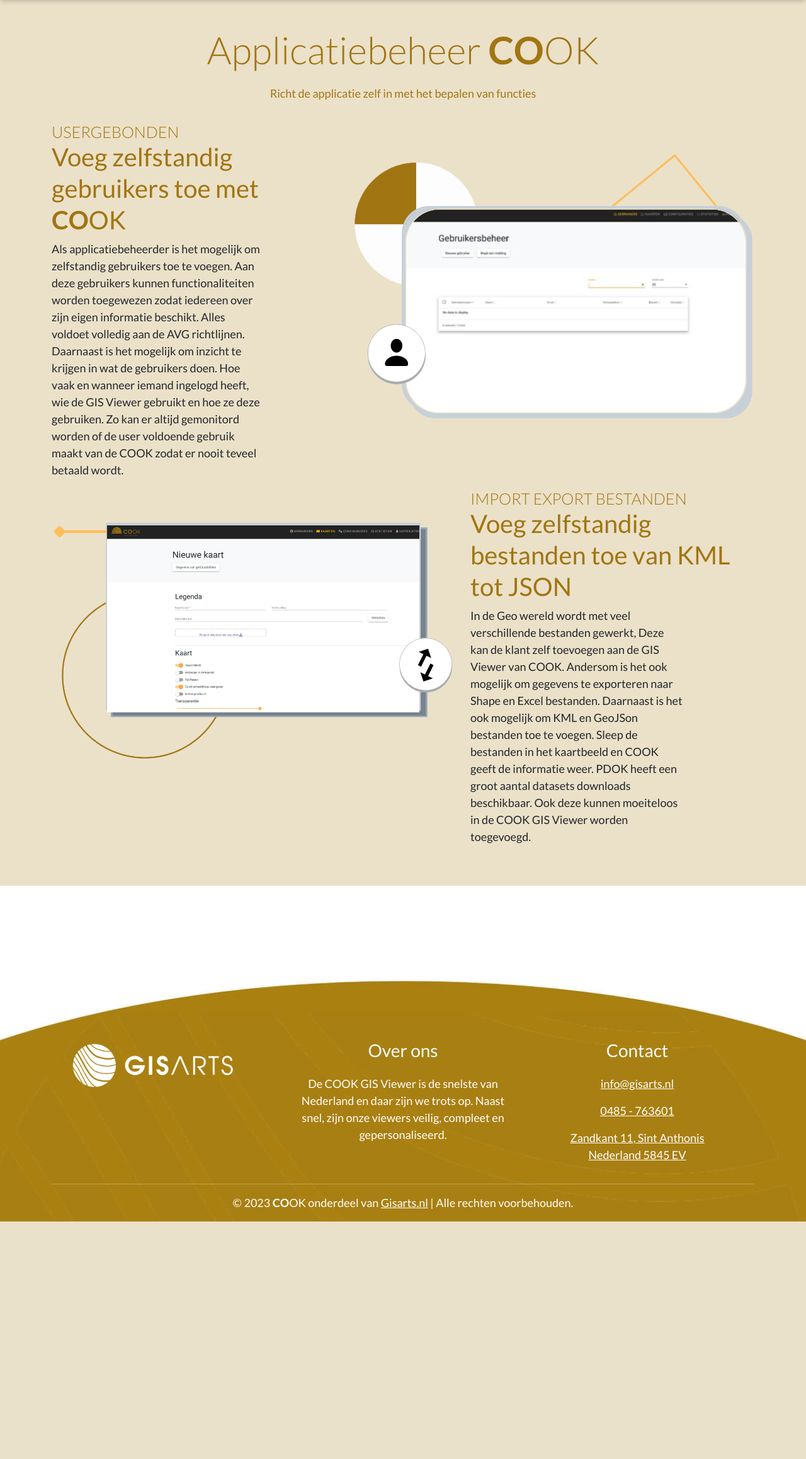
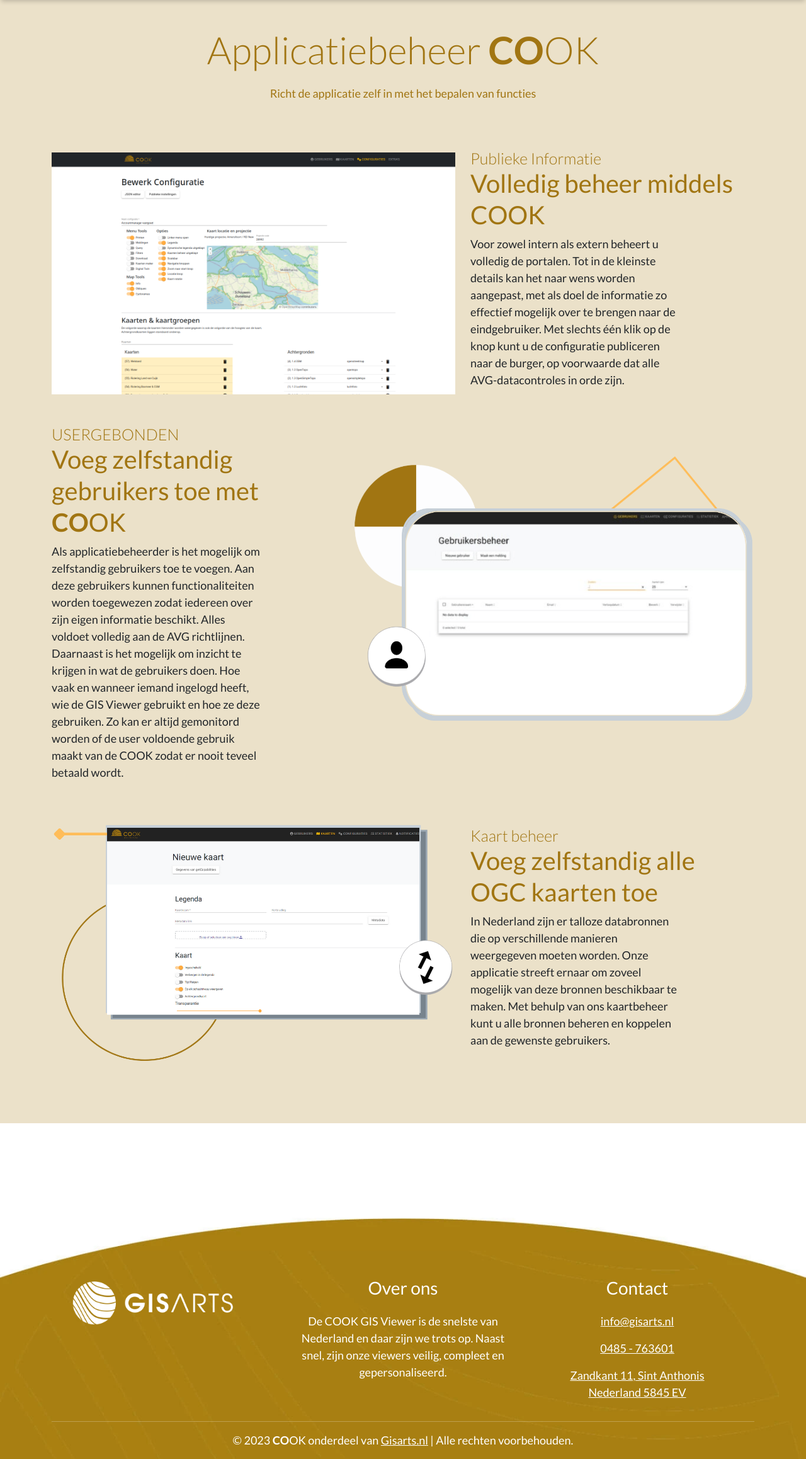
Before and after one commit to gisarts/demos, a PHP site: page /index.php?page=applicatiebeheer in a window 1280 px wide. Shown: the part 120-2436 px from the top of the page at 63% size. Before the commit the page ends 2059 px from the top, so only its background shows below. Run offline with PHP 8.4, Linux system fonts and the light colour scheme; some libraries are stand-ins or nearby versions.

Commit message:
Add public portal info

```diff
--- a/applicatiebeheer.php
+++ b/applicatiebeheer.php
@@ -2,6 +2,16 @@
     <div class="container-sm">
         <h1 class="text-gold text-center">Applicatiebeheer <b>CO</b>OK</h1>
         <p class="text-gold text-center py-3">Richt de applicatie zelf in met het bepalen van functies</p>
+        <div class="row">
+            <div class="col-lg-7 py-5">
+                <img src="./img/app3.png" class="img-fluid" alt="app1">
+            </div>
+            <div class="col-lg align-self-center">
+                <h4 class="text-gold m-0">Publieke Informatie</h4>
+                <h2>Volledig beheer middels COOK</h2>
+                <p class="w-75 r-text">Voor zowel intern als extern beheert u volledig de portalen. Tot in de kleinste details kan het naar wens worden aangepast, met als doel de informatie zo effectief mogelijk over te brengen naar de eindgebruiker. Met slechts één klik op de knop kunt u de configuratie publiceren naar de burger, op voorwaarde dat alle AVG-datacontroles in orde zijn.</p>
+            </div>
+        </div>
         <div class="row">
             <div class="col-lg-7 order-lg-2 py-5">
                 <img src="./img/app1.png" class="img-fluid" alt="app1">
@@ -17,9 +27,9 @@
                 <img src="./img/app2.png" class="img-fluid" alt="app1">
             </div>
             <div class="col-lg align-self-center">
-                <h4 class="text-gold m-0">IMPORT EXPORT BESTANDEN</h4>
-                <h2>Voeg zelfstandig bestanden toe van KML tot JSON</h2>
-                <p class="w-75 r-text">In de Geo wereld wordt met veel verschillende bestanden gewerkt, Deze kan de klant zelf toevoegen aan de GIS Viewer van COOK. Andersom is het ook mogelijk om gegevens te exporteren naar Shape en Excel bestanden. Daarnaast is het ook mogelijk om KML en GeoJSon bestanden toe te voegen. Sleep de bestanden in het kaartbeeld en COOK geeft de informatie weer. PDOK heeft een groot aantal datasets downloads beschikbaar. Ook deze kunnen moeiteloos in de COOK GIS Viewer worden toegevoegd.</p>
+                <h4 class="text-gold m-0">Kaart beheer</h4>
+                <h2>Voeg zelfstandig alle OGC kaarten toe</h2>
+                <p class="w-75 r-text">In Nederland zijn er talloze databronnen die op verschillende manieren weergegeven moeten worden. Onze applicatie streeft ernaar om zoveel mogelijk van deze bronnen beschikbaar te maken. Met behulp van ons kaartbeheer kunt u alle bronnen beheren en koppelen aan de gewenste gebruikers.</p>
             </div>
         </div>
     </div>
```
Also changed, not shown: img/app3.png (added).
